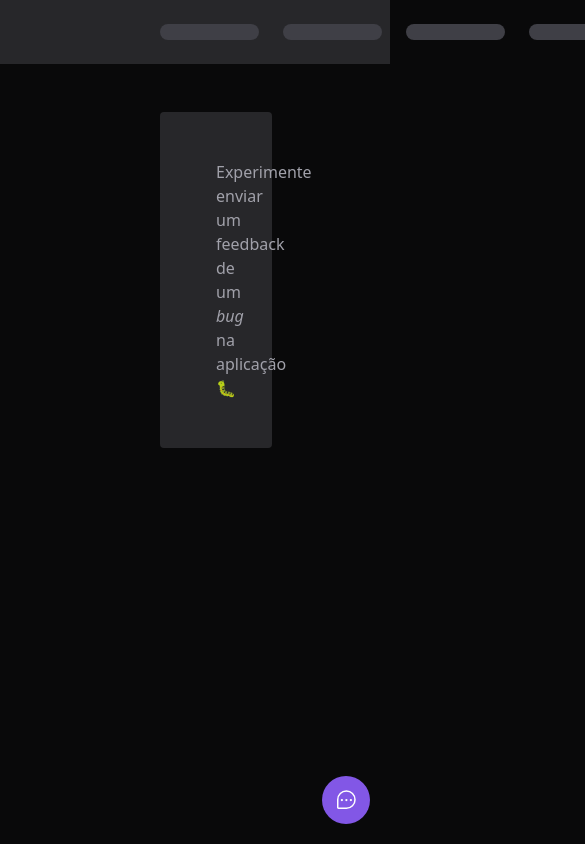
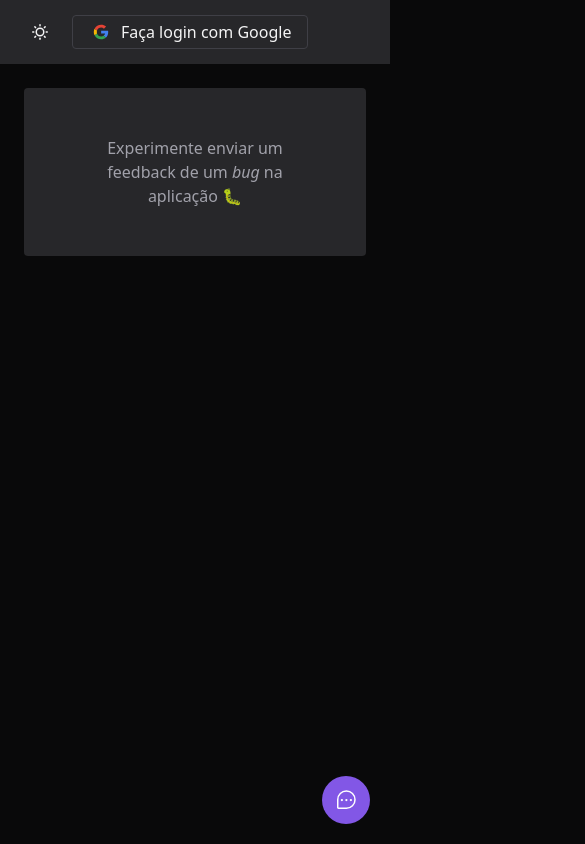
Before and after one commit to samsepi0ldev/nlw-return-impulse, a React (Vite) app in the folder web/: page / in a window 390 px wide. Shown: the top 844 px of the page, 585 px wide, since content can reach past the window. Built offline with nearby package versions, Linux system fonts and the light colour scheme; no server answers.

Commit message:
adapted for mobile components

```diff
--- a/web/src/App.tsx
+++ b/web/src/App.tsx
@@ -7,7 +7,7 @@ export function App () {
   return (
     <AuthProvider>
       <Header />
-      <main className='px-40 pt-12'>
+      <main className='w-full px-6 pt-6 text-center md:text-left md:pt-12 md:px-40'>
         <div className='bg-zinc-800 py-12 px-14 rounded-md text-zinc-400'>
           Experimente enviar um feedback de um <i>bug</i> na aplicação 🐛
         </div>
--- a/web/src/components/Header.tsx
+++ b/web/src/components/Header.tsx
@@ -35,20 +35,20 @@ export function Header () {
   }, [])
 
   return (
-    <header className='bg-zinc-800 w-full h-16 flex items-center justify-between px-40'>
-      <div id='logo' className='w-40 h-10 bg-zinc-700 rounded-md'></div>
-      <div id='links' className='flex items-center gap-6'>
+    <header className='bg-zinc-800 w-full h-16 flex items-center justify-between px-6 md:px-40'>
+      <div id='logo' className='hidden md:block w-40 h-10 bg-zinc-700 rounded-md'></div>
+      <div id='links' className='hidden md:flex items-center gap-6'>
         <span className='w-[99px] h-4 rounded-full bg-zinc-700 block'></span>
         <span className='w-[99px] h-4 rounded-full bg-zinc-700 block'></span>
         <span className='w-[99px] h-4 rounded-full bg-zinc-700 block'></span>
         <span className='w-[99px] h-4 rounded-full bg-zinc-700 block'></span>
       </div>
       <div id='profile' className='flex items-center gap-4'>
+        <button className='w-8 h-8 rounded-md hover:bg-zinc-700 transition-colors flex items-center justify-center'>
+          <Sun weight='bold' />
+        </button>
         {signed ? (
           <>
-            <button className='w-8 h-8 rounded-md hover:bg-zinc-700 transition-colors flex items-center justify-center'>
-              <Sun weight='bold' />
-            </button>
             <button
               onClick={signOut}
               className='w-8 h-8 rounded-md hover:bg-zinc-700 transition-colors flex items-center justify-center'>
```
